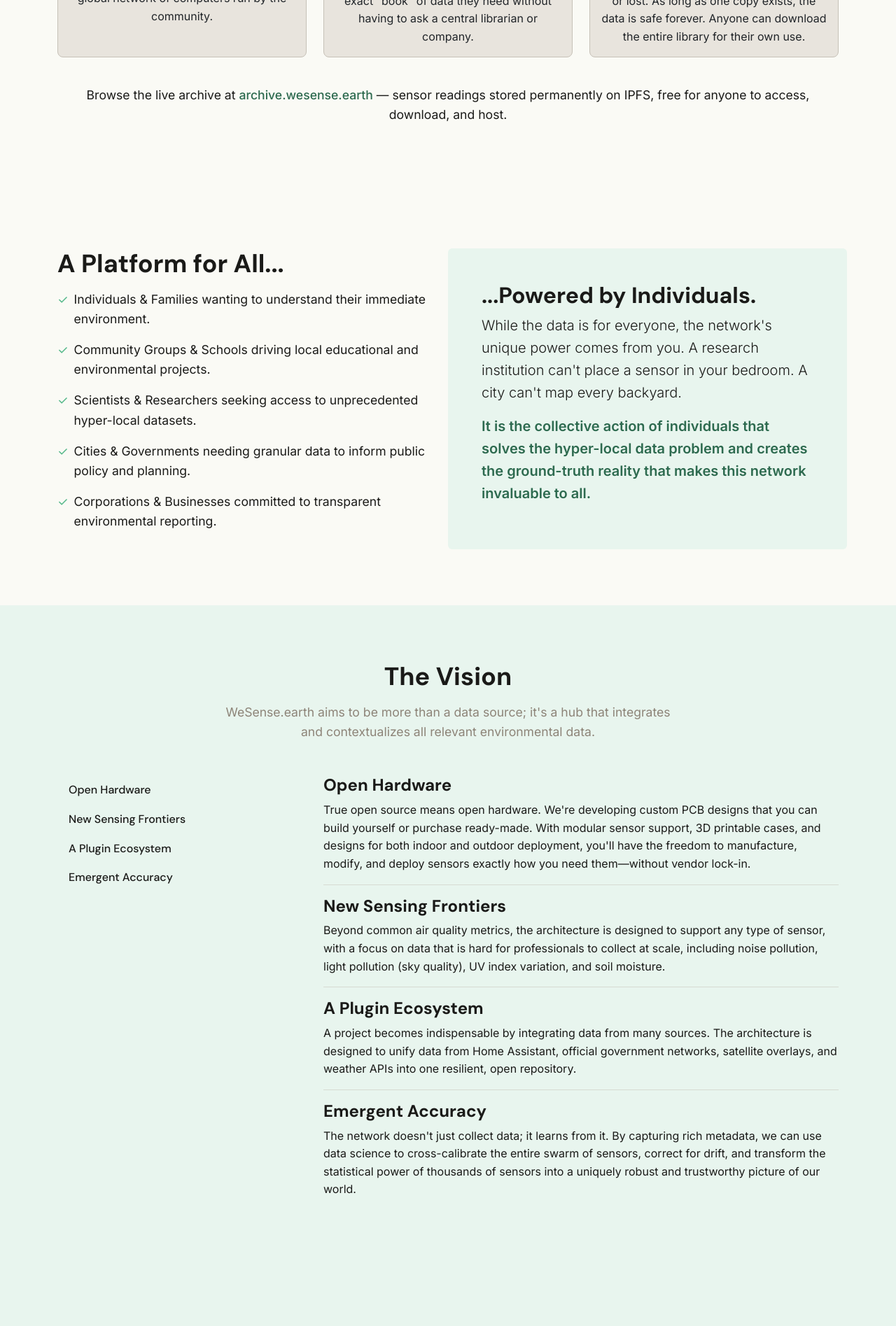
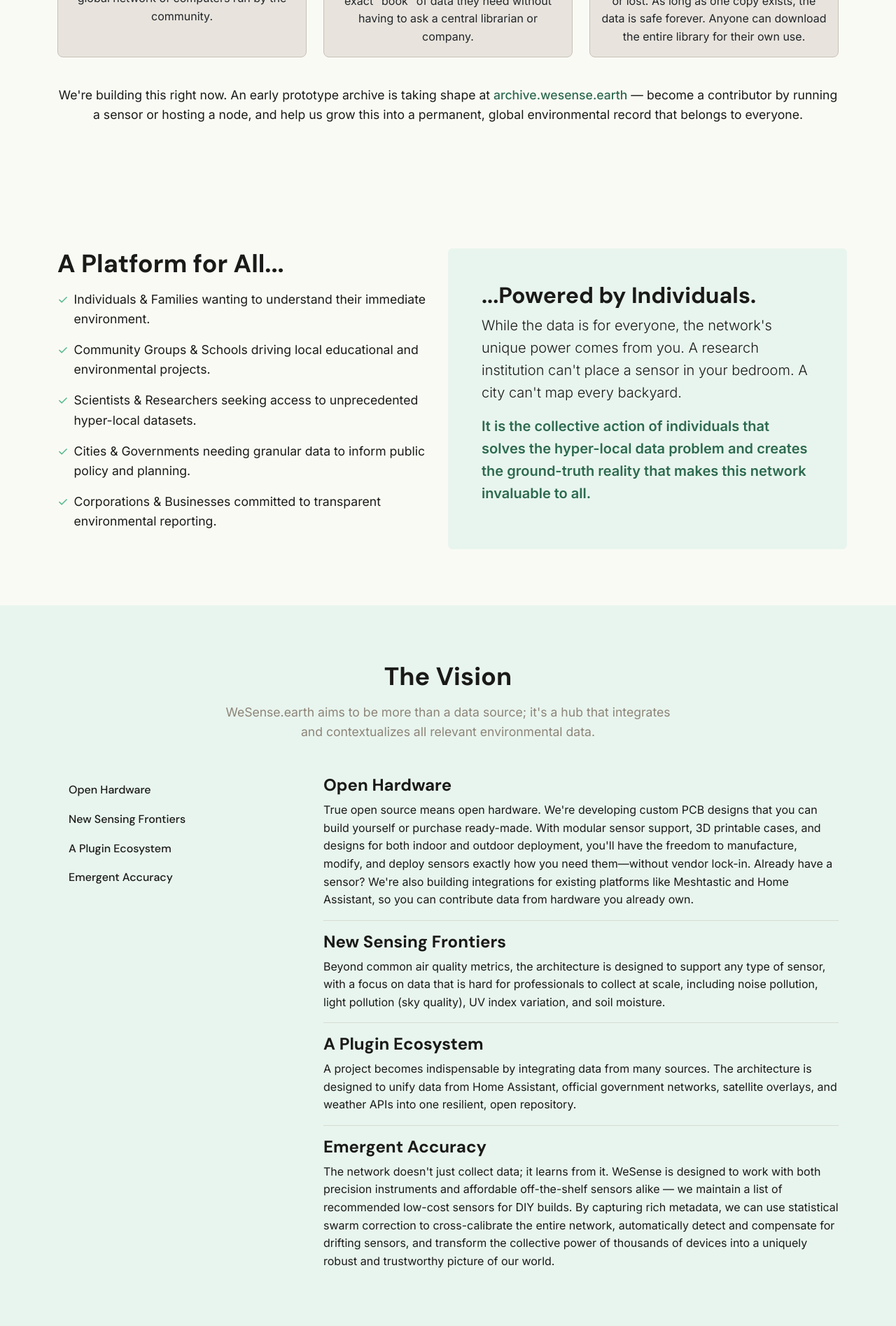
Before and after one commit to wesense-earth/wesense-website, a React (Vite) app: page / in a window 1280 px wide. Shown: the part 2440-4335 px from the top of the page at 70% size. Built offline with nearby package versions, Linux system fonts and the light colour scheme.

Commit message:
Update with additional info

```diff
--- a/src/components/HowItWorks.jsx
+++ b/src/components/HowItWorks.jsx
@@ -43,11 +43,11 @@
         <Row className="mt-3">
           <Col className="text-center">
             <p style={{ fontSize: '1.1rem' }}>
-              Browse the live archive at{' '}
+              We're building this right now. An early prototype archive is taking shape at{' '}
               <a href="https://ipfs.io/ipns/archive.wesense.earth/" target="_blank" rel="noopener noreferrer" className="link-brand">
                 archive.wesense.earth
               </a>
-              {' '}&mdash; sensor readings stored permanently on IPFS, free for anyone to access, download, and host.
+              {' '}&mdash; become a contributor by running a sensor or hosting a node, and help us grow this into a permanent, global environmental record that belongs to everyone.
             </p>
           </Col>
         </Row>
--- a/src/components/Roadmap.jsx
+++ b/src/components/Roadmap.jsx
@@ -63,6 +63,7 @@
       <Container>
         <h2 className="section-title">Our Roadmap</h2>
         <p className="section-subtitle">
+          This project has been in active development for well over a year.
           We are building in public, with a clear path toward a fully decentralized, community-owned network.
         </p>
         <Row>
--- a/src/components/Vision.jsx
+++ b/src/components/Vision.jsx
@@ -30,7 +30,7 @@
             <div>
               <h4>Open Hardware</h4>
               <p>
-                True open source means open hardware. We're developing custom PCB designs that you can build yourself or purchase ready-made. With modular sensor support, 3D printable cases, and designs for both indoor and outdoor deployment, you'll have the freedom to manufacture, modify, and deploy sensors exactly how you need them—without vendor lock-in.
+                True open source means open hardware. We're developing custom PCB designs that you can build yourself or purchase ready-made. With modular sensor support, 3D printable cases, and designs for both indoor and outdoor deployment, you'll have the freedom to manufacture, modify, and deploy sensors exactly how you need them—without vendor lock-in. Already have a sensor? We're also building integrations for existing platforms like Meshtastic and Home Assistant, so you can contribute data from hardware you already own.
               </p>
             </div>
             <hr/>
@@ -51,7 +51,7 @@
             <div>
               <h4>Emergent Accuracy</h4>
               <p>
-                The network doesn't just collect data; it learns from it. By capturing rich metadata, we can use data science to cross-calibrate the entire swarm of sensors, correct for drift, and transform the statistical power of thousands of sensors into a uniquely robust and trustworthy picture of our world.
+                The network doesn't just collect data; it learns from it. WeSense is designed to work with both precision instruments and affordable off-the-shelf sensors alike — we maintain a list of recommended low-cost sensors for DIY builds. By capturing rich metadata, we can use statistical swarm correction to cross-calibrate the entire network, automatically detect and compensate for drifting sensors, and transform the collective power of thousands of devices into a uniquely robust and trustworthy picture of our world.
               </p>
             </div>
           </Col>
```
